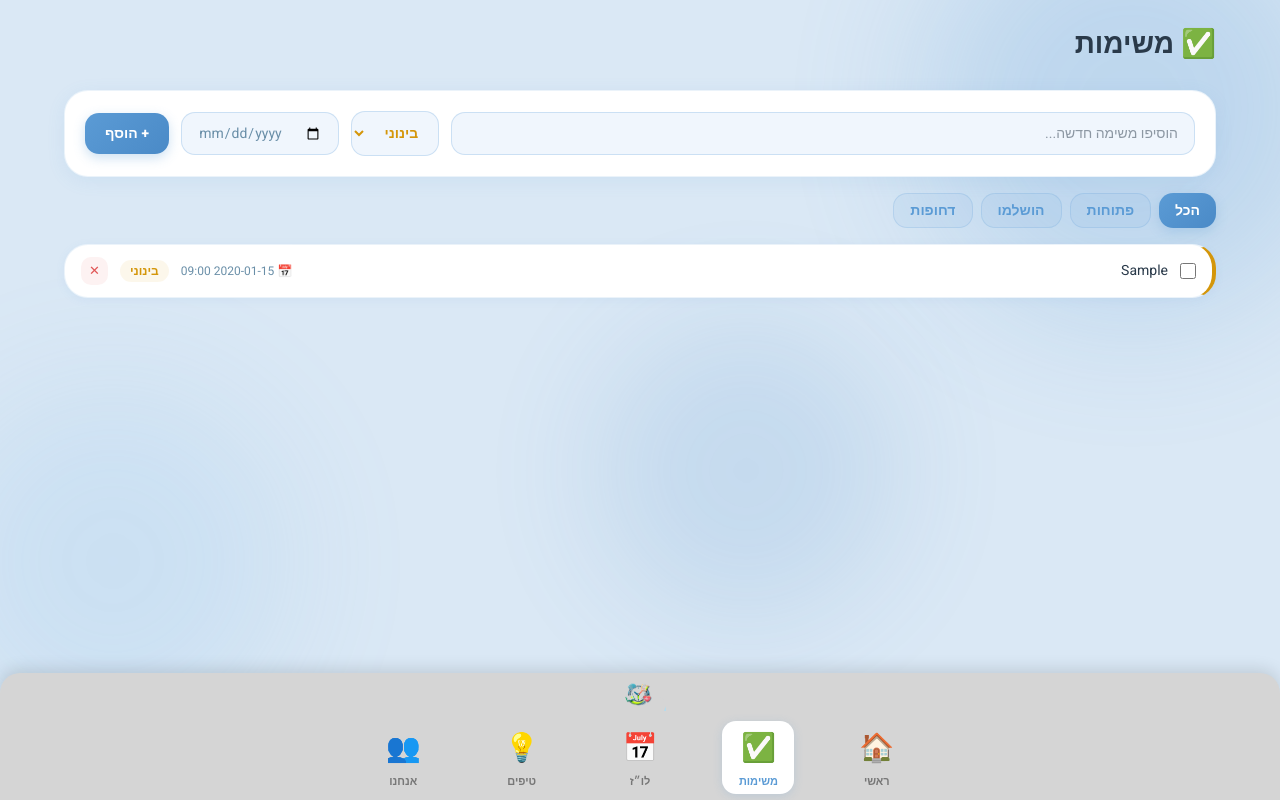
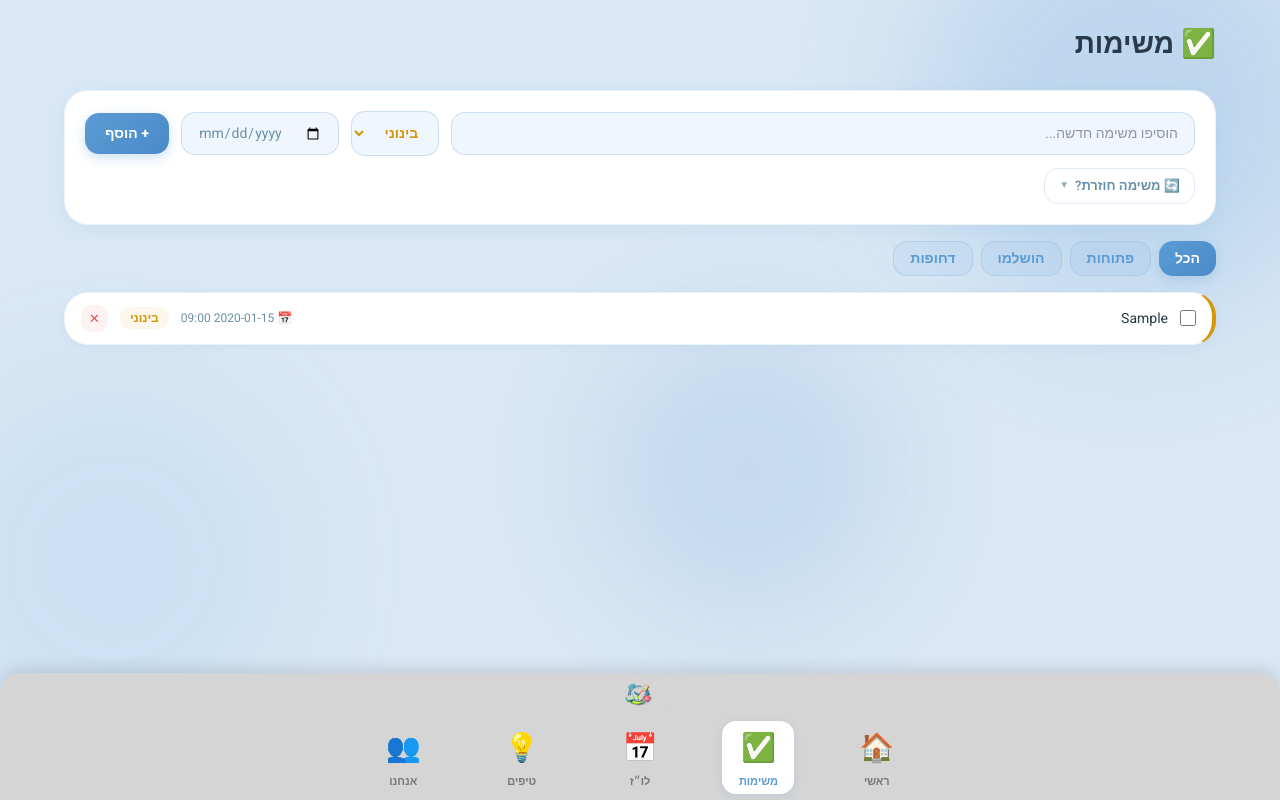
Before and after one commit to daniellag-ops/studybuddy, a React (Vite) app: page /tasks in a window 1280 px wide. Both pictures are taken after typing "Sample", "2020-01-15" into the empty fields and a click on the button "+ הוסף". Built offline with nearby package versions, Linux system fonts and the light colour scheme.

Commit message:
Add recurring tasks

```diff
--- /dev/null
+++ b/src/hooks/useRecurringTasks.ts
@@ -0,0 +1,46 @@
+import { useEffect } from 'react'
+import type { Task } from '../types'
+
+const fmt = (d: Date) =>
+  `${d.getFullYear()}-${String(d.getMonth() + 1).padStart(2, '0')}-${String(d.getDate()).padStart(2, '0')}`
+
+export function useRecurringTasks(
+  tasks: Task[],
+  setTasks: (fn: (prev: Task[]) => Task[]) => void
+) {
+  useEffect(() => {
+    const today = new Date()
+    const todayStr = fmt(today)
+    const todayDay = today.getDay()
+    const newInstances: Task[] = []
+
+    for (const task of tasks) {
+      if (!task.isRecurring) continue
+      const days = task.recurrenceDays ?? []
+      const matches =
+        task.recurrenceType === 'daily' ||
+        ((task.recurrenceType === 'weekly' || task.recurrenceType === 'custom') &&
+          days.includes(todayDay))
+      if (!matches) continue
+      const exists = tasks.some(
+        t => t.recurringParentId === task.id && t.dueDate === todayStr
+      )
+      if (exists) continue
+      newInstances.push({
+        id: crypto.randomUUID(),
+        text: task.text,
+        priority: task.priority,
+        done: false,
+        createdAt: new Date().toISOString(),
+        dueDate: todayStr,
+        dueTime: task.dueTime,
+        recurringParentId: task.id,
+      })
+    }
+
+    if (newInstances.length > 0) {
+      setTasks(prev => [...newInstances, ...prev])
+    }
+  // eslint-disable-next-line react-hooks/exhaustive-deps
+  }, [])
+}
--- a/src/pages/Tasks.tsx
+++ b/src/pages/Tasks.tsx
@@ -1,5 +1,6 @@
 import { useState } from 'react'
 import { useLocalStorage } from '../hooks/useLocalStorage'
+import { useRecurringTasks } from '../hooks/useRecurringTasks'
 import type { Task, Priority } from '../types'
 
 type Filter = 'הכל' | 'פתוחות' | 'הושלמו' | 'דחופות'
@@ -15,6 +16,8 @@ const PRIORITY_BG: Record<Priority, string> = {
   'רגיל': 'rgba(58,170,109,0.08)',
 }
 const PRIORITY_ORDER: Record<Priority, number> = { 'דחוף': 0, 'בינוני': 1, 'רגיל': 2 }
+
+const DAY_LABELS = ['א׳', 'ב׳', 'ג׳', 'ד׳', 'ה׳', 'ו׳', 'ש׳']
 
 const card: React.CSSProperties = {
   width: '100%',
@@ -43,9 +46,18 @@ export default function Tasks() {
   const [filter, setFilter] = useState<Filter>('הכל')
   const [dueDate, setDueDate] = useState('')
   const [dueTime, setDueTime] = useState('09:00')
+  const [isRecurring, setIsRecurring] = useState(false)
+  const [recurrenceType, setRecurrenceType] = useState<'daily' | 'weekly' | 'custom'>('weekly')
+  const [recurrenceDays, setRecurrenceDays] = useState<number[]>([])
+  const [deleteConfirm, setDeleteConfirm] = useState<string | null>(null)
+
+  useRecurringTasks(tasks, setTasks)
 
   const addTask = () => {
     if (!text.trim()) return
+    const recurringDaysToSave =
+      recurrenceType === 'custom' ? recurrenceDays :
+      recurrenceType === 'weekly' ? [new Date().getDay()] : []
     setTasks(prev => [{
       id: crypto.randomUUID(),
       text: text.trim(),
@@ -53,17 +65,45 @@ export default function Tasks() {
       done: false,
       createdAt: new Date().toISOString(),
       ...(dueDate ? { dueDate, dueTime } : {}),
+      ...(isRecurring ? {
+        isRecurring: true,
+        recurrenceType,
+        recurrenceDays: recurringDaysToSave,
+      } : {}),
     }, ...prev])
     setText('')
     setDueDate('')
     setDueTime('09:00')
+    setIsRecurring(false)
+    setRecurrenceDays([])
+    setRecurrenceType('weekly')
   }
 
   const toggleTask = (id: string) =>
     setTasks(prev => prev.map(t => t.id === id ? { ...t, done: !t.done } : t))
 
-  const deleteTask = (id: string) =>
-    setTasks(prev => prev.filter(t => t.id !== id))
+  const handleDeleteClick = (task: Task) => {
+    if (task.isRecurring || task.recurringParentId) {
+      setDeleteConfirm(task.id)
+    } else {
+      setTasks(prev => prev.filter(t => t.id !== task.id))
+    }
+  }
+
+  const confirmDelete = (task: Task, mode: 'single' | 'all') => {
+    if (mode === 'single') {
+      setTasks(prev => prev.filter(t => t.id !== task.id))
+    } else {
+      const parentId = task.recurringParentId || task.id
+      setTasks(prev => prev.filter(t => t.id !== parentId && t.recurringParentId !== parentId))
+    }
+    setDeleteConfirm(null)
+  }
+
+  const toggleDay = (day: number) =>
+    setRecurrenceDays(prev =>
+      prev.includes(day) ? prev.filter(d => d !== day) : [...prev, day]
+    )
 
   const filtered = tasks
     .filter(t => {
@@ -80,16 +120,14 @@ export default function Tasks() {
   const filters: Filter[] = ['הכל', 'פתוחות', 'הושלמו', 'דחופות']
 
   return (
-    <div
-      className="fade-in"
-      style={{ maxWidth: '1200px', margin: '0 auto', padding: '24px', width: '100%', boxSizing: 'border-box' }}
-    >
+    <div className="fade-in" style={{ maxWidth: '1200px', margin: '0 auto', padding: '24px', width: '100%', boxSizing: 'border-box' }}>
       <h1 style={{ fontSize: '28px', fontWeight: 800, color: '#2a3a4a', marginBottom: '24px' }}>
         ✅ משימות
       </h1>
 
       {/* Add form */}
       <div className="task-form-card" style={{ ...card, padding: '20px', marginBottom: '16px' }}>
+        {/* Main inputs row */}
         <div className="task-form-fields">
           <input
             type="text"
@@ -147,6 +185,95 @@ export default function Tasks() {
             + הוסף
           </button>
         </div>
+
+        {/* Recurring toggle (below main row) */}
+        <div style={{ marginTop: '12px' }}>
+          <button
+            onClick={() => setIsRecurring(r => !r)}
+            style={{
+              background: isRecurring ? 'rgba(91,155,213,0.12)' : 'transparent',
+              border: '1.5px solid rgba(91,155,213,0.2)',
+              borderRadius: '14px',
+              padding: '7px 14px',
+              cursor: 'pointer',
+              fontSize: '13px',
+              fontWeight: 600,
+              color: isRecurring ? '#5b9bd5' : '#6a8fa8',
+              display: 'inline-flex',
+              alignItems: 'center',
+              gap: '6px',
+            }}
+          >
+            🔄 משימה חוזרת?
+            <span style={{ fontSize: '10px', opacity: 0.7 }}>{isRecurring ? '▲' : '▼'}</span>
+          </button>
+
+          {isRecurring && (
+            <div style={{
+              marginTop: '10px',
+              padding: '12px 16px',
+              background: 'rgba(91,155,213,0.05)',
+              borderRadius: '14px',
+              border: '1px solid rgba(91,155,213,0.15)',
+              display: 'flex',
+              flexDirection: 'column',
+              gap: '10px',
+            }}>
+              {/* Frequency selector */}
+              <div style={{ display: 'flex', gap: '8px', flexWrap: 'wrap' }}>
+                {(['daily', 'weekly', 'custom'] as const).map(type => (
+                  <button
+                    key={type}
+                    onClick={() => setRecurrenceType(type)}
+                    style={{
+                      padding: '6px 14px',
+                      borderRadius: '20px',
+                      fontSize: '13px',
+                      fontWeight: 600,
+                      cursor: 'pointer',
+                      border: 'none',
+                      background: recurrenceType === type ? '#5b9bd5' : 'rgba(91,155,213,0.1)',
+                      color: recurrenceType === type ? 'white' : '#5b9bd5',
+                    }}
+                  >
+                    {type === 'daily' ? 'כל יום' : type === 'weekly' ? 'כל שבוע' : 'ימים מותאמים'}
+                  </button>
+                ))}
+              </div>
+
+              {/* Custom day pickers */}
+              {recurrenceType === 'custom' && (
+                <div style={{ display: 'flex', gap: '6px', flexWrap: 'wrap' }}>
+                  {DAY_LABELS.map((label, i) => (
+                    <button
+                      key={i}
+                      onClick={() => toggleDay(i)}
+                      style={{
+                        width: '36px',
+                        height: '36px',
+                        borderRadius: '50%',
+                        fontSize: '12px',
+                        fontWeight: 700,
+                        cursor: 'pointer',
+                        border: 'none',
+                        background: recurrenceDays.includes(i) ? '#5b9bd5' : 'rgba(91,155,213,0.1)',
+                        color: recurrenceDays.includes(i) ? 'white' : '#5b9bd5',
+                      }}
+                    >
+                      {label}
+                    </button>
+                  ))}
+                </div>
+              )}
+
+              {recurrenceType === 'weekly' && (
+                <p style={{ fontSize: '12px', color: '#6a8fa8', margin: 0 }}>
+                  תחזור כל שבוע ביום {DAY_LABELS[new Date().getDay()]}
+                </p>
+              )}
+            </div>
+          )}
+        </div>
       </div>
 
       {/* Filters */}
@@ -182,8 +309,8 @@ export default function Tasks() {
           </div>
         )}
         {filtered.map(task => (
+          <div key={task.id}>
             <div
-            key={task.id}
               style={{
                 ...card,
                 padding: '12px 16px',
@@ -208,9 +335,17 @@ export default function Tasks() {
                   color: '#2a3a4a',
                   textDecoration: task.done ? 'line-through' : 'none',
                   minWidth: 0,
+                  display: 'flex',
+                  alignItems: 'center',
+                  gap: '5px',
                 }}
               >
+                {(task.isRecurring || task.recurringParentId) && (
+                  <span style={{ fontSize: '11px', opacity: 0.6, flexShrink: 0 }}>🔄</span>
+                )}
+                <span style={{ overflow: 'hidden', textOverflow: 'ellipsis', whiteSpace: 'nowrap' }}>
                   {task.text}
+                </span>
               </span>
               {task.dueDate && (
                 <span style={{ fontSize: '12px', color: '#6a8fa8', flexShrink: 0 }}>
@@ -231,7 +366,7 @@ export default function Tasks() {
                 {task.priority}
               </span>
               <button
-              onClick={() => deleteTask(task.id)}
+                onClick={() => handleDeleteClick(task)}
                 style={{
                   padding: '4px 8px',
                   borderRadius: '10px',
@@ -246,6 +381,46 @@ export default function Tasks() {
                 ✕
               </button>
             </div>
+
+            {/* Delete confirmation for recurring tasks */}
+            {deleteConfirm === task.id && (
+              <div style={{
+                background: 'rgba(224,85,85,0.05)',
+                border: '1px solid rgba(224,85,85,0.15)',
+                borderRadius: '14px',
+                padding: '10px 14px',
+                marginTop: '4px',
+                display: 'flex',
+                alignItems: 'center',
+                gap: '8px',
+                flexWrap: 'wrap',
+              }}>
+                <span style={{ fontSize: '13px', color: '#2a3a4a', flex: 1, minWidth: '160px' }}>
+                  למחוק רק את המשימה הזו או את כל החזרות?
+                </span>
+                <div style={{ display: 'flex', gap: '6px', flexShrink: 0 }}>
+                  <button
+                    onClick={() => confirmDelete(task, 'single')}
+                    style={{ padding: '6px 12px', borderRadius: '10px', fontSize: '12px', fontWeight: 600, border: 'none', cursor: 'pointer', background: '#e05555', color: 'white' }}
+                  >
+                    רק זו
+                  </button>
+                  <button
+                    onClick={() => confirmDelete(task, 'all')}
+                    style={{ padding: '6px 12px', borderRadius: '10px', fontSize: '12px', fontWeight: 600, border: 'none', cursor: 'pointer', background: 'rgba(224,85,85,0.12)', color: '#e05555' }}
+                  >
+                    כל החזרות
+                  </button>
+                  <button
+                    onClick={() => setDeleteConfirm(null)}
+                    style={{ padding: '6px 12px', borderRadius: '10px', fontSize: '12px', fontWeight: 600, border: 'none', cursor: 'pointer', background: 'rgba(91,155,213,0.1)', color: '#5b9bd5' }}
+                  >
+                    ביטול
+                  </button>
+                </div>
+              </div>
+            )}
+          </div>
         ))}
       </div>
     </div>
--- a/src/types.ts
+++ b/src/types.ts
@@ -8,6 +8,10 @@ export interface Task {
   createdAt: string
   dueDate?: string
   dueTime?: string
+  isRecurring?: boolean
+  recurrenceType?: 'daily' | 'weekly' | 'custom'
+  recurrenceDays?: number[]
+  recurringParentId?: string
 }
 
 export interface ScheduleEvent {
```
Lines whose indentation alone changed are shown as unchanged.
